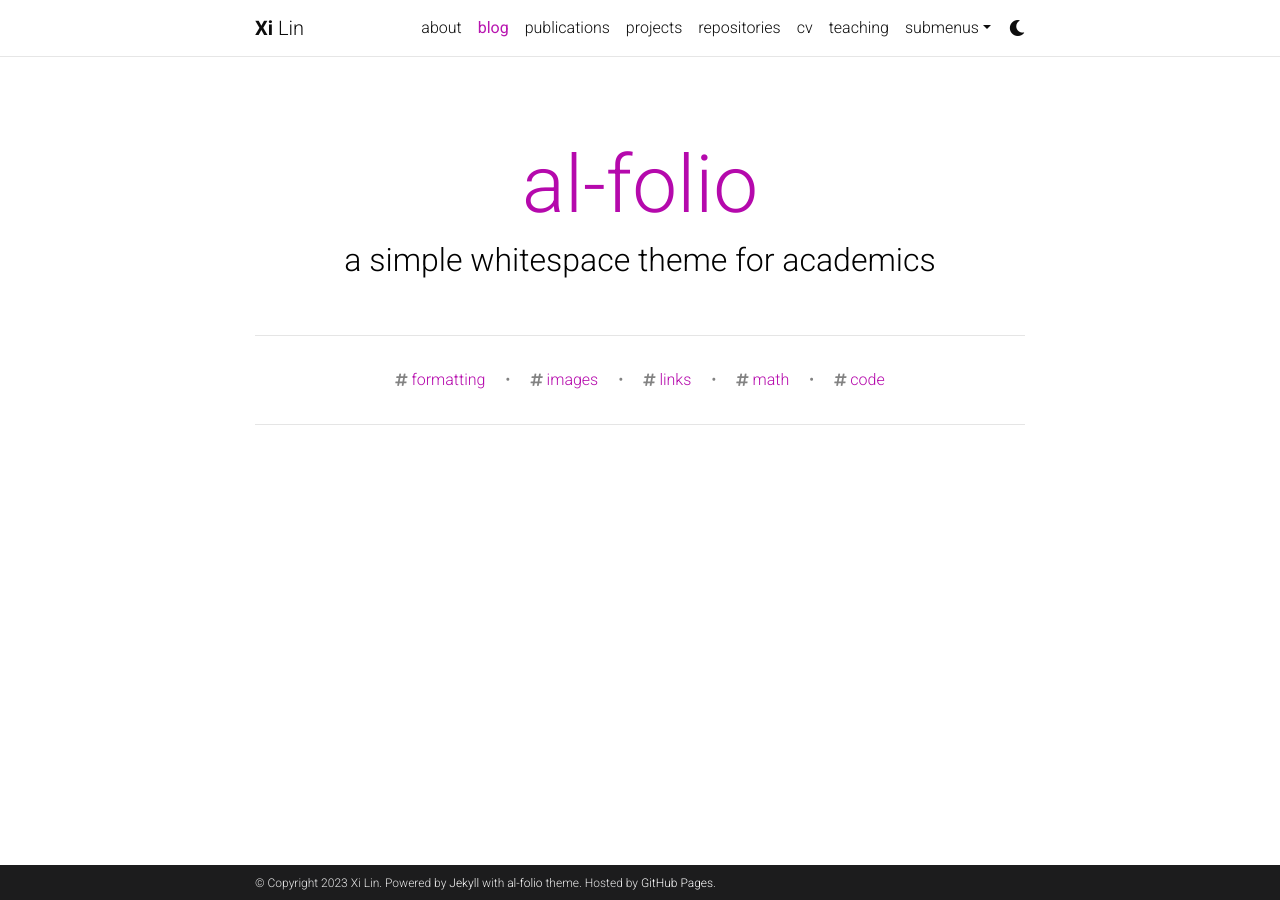
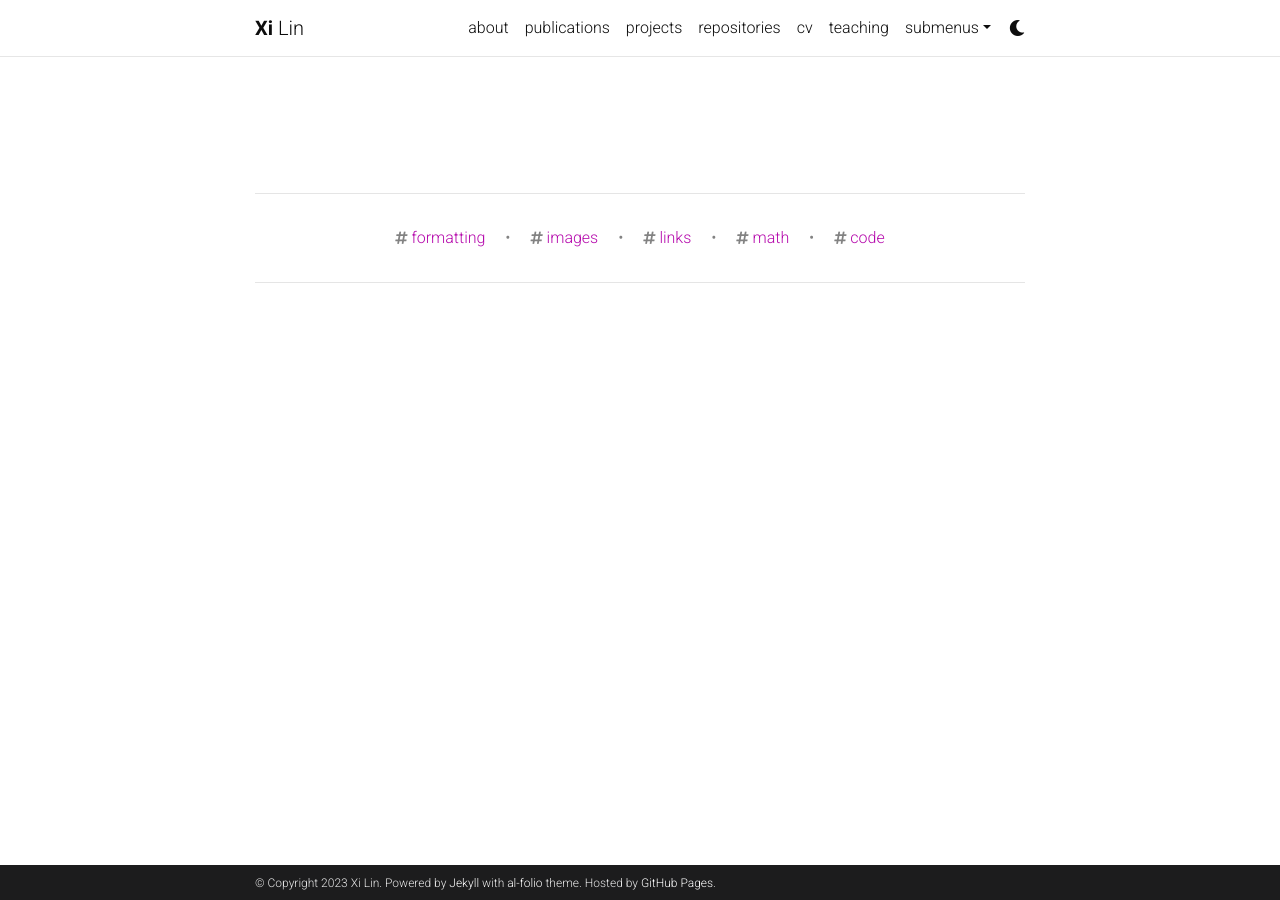
Before and after one commit to Xi-L/Xi-L.github.io, a Jekyll site: the page built from blog/index.html, in a window 1280 px wide. Built offline with Jekyll 4.4.1, drawn with Linux system fonts in a browser that asks for light colours; comment, search, counter and statistics services are not loaded; a style sheet for code colours, icons or effects is not loaded; some of the changed lines change nothing that is shown.

Commit message:
Update _config.yml

```diff
--- a/_config.yml
+++ b/_config.yml
@@ -118,45 +118,45 @@ bing_site_verification:  # out your bing-site-verification ID (Bing Webmaster)
 # Blog
 # -----------------------------------------------------------------------------
 
-blog_name: al-folio # blog_name will be displayed in your blog page
-blog_nav_title: blog # your blog must have a title for it to be displayed in the nav bar
-blog_description: a simple whitespace theme for academics
-permalink: /blog/:year/:title/
+# blog_name: al-folio # blog_name will be displayed in your blog page
+# blog_nav_title: blog # your blog must have a title for it to be displayed in the nav bar
+# blog_description: a simple whitespace theme for academics
+# permalink: /blog/:year/:title/
 
-# Pagination
-pagination:
-  enabled: false
+# # Pagination
+# pagination:
+#   enabled: false
 
-related_blog_posts:
-  enabled: false
-  max_related: 5
+# related_blog_posts:
+#   enabled: false
+#   max_related: 5
 
-# Giscus comments (RECOMMENDED)
-# Follow instructions on https://giscus.app/ to setup for your repo to fill out
-# the information below.
-giscus:
-  repo: alshedivat/al-folio      # <your-github-user-name>/<your-github-repo-name>
-  repo_id: MDEwOlJlcG9zaXRvcnk2MDAyNDM2NQ==
-  category: Comments             # name of the category under which discussions will be created
-  category_id: DIC_kwDOA5PmLc4CTBt6
-  mapping: title                 # identify discussions by post title
-  strict: 1                      # use strict identification mode
-  reactions_enabled: 1           # enable (1) or disable (0) emoji reactions
-  input_position: bottom         # whether to display input form below (bottom) or above (top) the comments
-  theme: preferred_color_scheme  # name of the color scheme (preferred works well with al-folio light/dark mode)
-  emit_metadata: 0
-  lang: en
+# # Giscus comments (RECOMMENDED)
+# # Follow instructions on https://giscus.app/ to setup for your repo to fill out
+# # the information below.
+# giscus:
+#   repo: alshedivat/al-folio      # <your-github-user-name>/<your-github-repo-name>
+#   repo_id: MDEwOlJlcG9zaXRvcnk2MDAyNDM2NQ==
+#   category: Comments             # name of the category under which discussions will be created
+#   category_id: DIC_kwDOA5PmLc4CTBt6
+#   mapping: title                 # identify discussions by post title
+#   strict: 1                      # use strict identification mode
+#   reactions_enabled: 1           # enable (1) or disable (0) emoji reactions
+#   input_position: bottom         # whether to display input form below (bottom) or above (top) the comments
+#   theme: preferred_color_scheme  # name of the color scheme (preferred works well with al-folio light/dark mode)
+#   emit_metadata: 0
+#   lang: en
 
-# Disqus comments (DEPRECATED)
-disqus_shortname: al-folio # put your disqus shortname
-# https://help.disqus.com/en/articles/1717111-what-s-a-shortname
+# # Disqus comments (DEPRECATED)
+# disqus_shortname: al-folio # put your disqus shortname
+# # https://help.disqus.com/en/articles/1717111-what-s-a-shortname
 
-# External sources.
-# If you have blog posts published on medium.com or other external sources,
-# you can display them in your blog by adding a link to the RSS feed.
-external_sources:
-  - name: medium.com
-    rss_url: https://medium.com/@al-folio/feed
+# # External sources.
+# # If you have blog posts published on medium.com or other external sources,
+# # you can display them in your blog by adding a link to the RSS feed.
+# external_sources:
+#   - name: medium.com
+#     rss_url: https://medium.com/@al-folio/feed
 
 # -----------------------------------------------------------------------------
 # Collections
```
